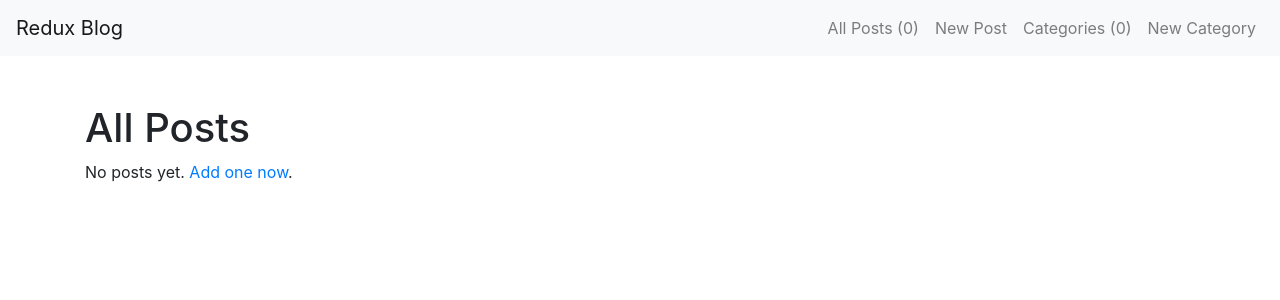
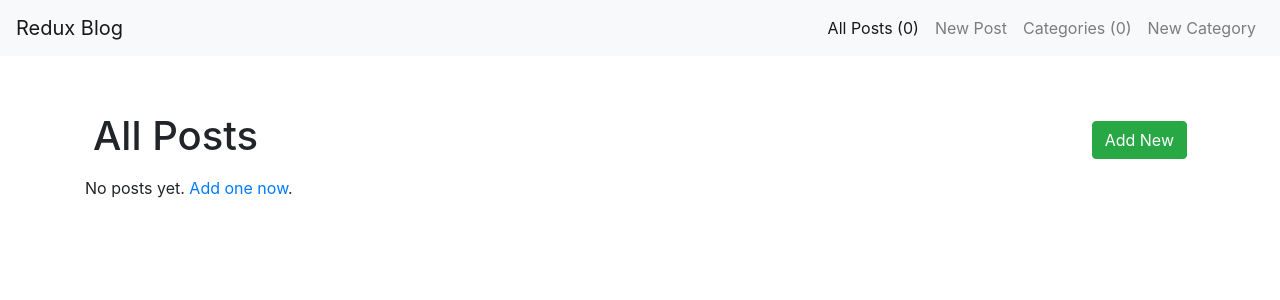
Before and after one commit to matticus1120/React-Redux-Blog-from-Scratch, a React (Create React App) app: page / in a window 1280 px wide. Shown: the top 300 px of the page. Built offline with nearby package versions, Linux system fonts and the light colour scheme.

Commit message:
Add new buttons added to the list pages

```diff
--- a/src/components/Categories.js
+++ b/src/components/Categories.js
@@ -12,6 +12,7 @@ class Categories extends React.Component{
 			return (
 				<tr key={index}>
 					<td><Link to={`/categories/${index}`}>{item.categoryTitle}</Link></td>
+					<td><Link to={`/edit-category/:${index}`}>Edit</Link></td>
 				</tr>
 			)
 		});
@@ -29,8 +30,8 @@ class Categories extends React.Component{
 			<Table>
 				<thead>
 					<tr>
-						<th>Post</th>
 						<th>Category</th>
+						<th>Actions</th>
 					</tr>
 				</thead>
 				<tbody>
@@ -50,7 +51,14 @@ class Categories extends React.Component{
 
 		return(
 			<div>
-				<h1>All Categories</h1>
+				<header>
+					<div className="d-flex p-2 justify-content-between align-items-center">
+						<h1>All Categories</h1>
+						<div>
+							<Link to="/new-category" className="btn btn-success">Add New</Link>
+						</div>
+					</div>
+				</header>
 				{this.renderCategoriesTable()}
 			</div>
 		);
--- a/src/components/Header.js
+++ b/src/components/Header.js
@@ -1,5 +1,5 @@
 import React from 'react';
-import { Link } from 'react-router-dom'
+import { NavLink } from 'react-router-dom'
 
 import { connect } from 'react-redux';
 
@@ -17,22 +17,22 @@ class Header extends React.Component{
 		return(
 			<div className="header">
 				<Navbar color="light" light expand="md" className="mb-5">
-					<Link className="navbar-brand" to="/">Redux Blog</Link>
+					<NavLink exact className="navbar-brand" to="/">Redux Blog</NavLink>
 
 					<Collapse isOpen={true} navbar>
 						<Nav className="ml-auto" navbar>
 
 							<NavItem>
-								<Link className="nav-link" to="/">All Posts ({this.props.posts.length})</Link>
+								<NavLink exact className="nav-link" activeClassName="active" to="/">All Posts ({this.props.posts.length})</NavLink>
 							</NavItem>
 							<NavItem>
-								<Link className="nav-link" to="/new-post">New Post</Link>
+								<NavLink className="nav-link" activeClassName="active" to="/new-post">New Post</NavLink>
 							</NavItem>
 							<NavItem>
-								<Link className="nav-link" to="/categories">Categories ({this.props.categories.length})</Link>
+								<NavLink className="nav-link" activeClassName="active" to="/categories">Categories ({this.props.categories.length})</NavLink>
 							</NavItem>
 							<NavItem>
-								<Link className="nav-link" to="/new-category">New Category</Link>
+								<NavLink className="nav-link" activeClassName="active" to="/new-category">New Category</NavLink>
 							</NavItem>
 
 						</Nav>
--- a/src/components/Home.js
+++ b/src/components/Home.js
@@ -1,7 +1,7 @@
 import React from 'react';
 import { connect } from "react-redux";
 
-import { Route, Link, BrowserRouter as Router } from 'react-router-dom';
+import { Link } from 'react-router-dom';
 
 import { Table } from 'reactstrap';
 
@@ -13,6 +13,7 @@ class Home extends React.Component{
 				<tr key={index}>
 					<td><Link to={`/posts/${index}`}>{item.postTitle}</Link></td>
 					<td>{item.postCategory}</td>
+					<td><Link to={`/edit-post/:${index}`}>Edit</Link></td>
 				</tr>
 			)
 		});
@@ -32,6 +33,7 @@ class Home extends React.Component{
 					<tr>
 						<th>Post</th>
 						<th>Category</th>
+						<th>Actions</th>
 					</tr>
 				</thead>
 				<tbody>
@@ -51,7 +53,14 @@ class Home extends React.Component{
 
 		return(
 			<div>
-				<h1>All Posts</h1>
+				<header>
+					<div className="d-flex p-2 justify-content-between align-items-center">
+						<h1>All Posts</h1>
+						<div>
+							<Link to="/new-post" className="btn btn-success">Add New</Link>
+						</div>
+					</div>
+				</header>
 				{this.renderPostsTable()}
 			</div>
 		);
--- a/src/components/NewCategory.js
+++ b/src/components/NewCategory.js
@@ -7,12 +7,12 @@ import { insertCategory } from "../actions/categoryActions";
 class NewCategory extends React.Component{
 
 	onSubmit = (values) => {
-		console.log('values', values);
 		this.props.insertCategory( values );
-		// this.props.history.push('/');
+		this.props.history.push('/categories');
 	}
 
-	render(){
+	render() {
+
 		return(
 			<div>
 				<h1>Add New Category</h1>
--- a/src/components/NewPost.js
+++ b/src/components/NewPost.js
@@ -1,6 +1,7 @@
 import React from 'react';
 import { connect } from "react-redux";
 import { Form, Field } from 'react-final-form'
+import { Link } from 'react-router-dom';
 
 import { insertPost } from "../actions/postActions";
 
@@ -22,11 +23,13 @@ class NewPost extends React.Component{
 		});
 	}
 
-	render(){
+	renderNewPost() {
 
-		return(
-			<div>
-				<h1>Add New Post</h1>
+		if( !this.props.categories.length ) {
+			return <div><p>No categories yet. <Link to="/new-category">Add one now</Link>.</p></div>
+		}
+
+		return (
 			<Form
 				onSubmit={this.onSubmit}
 				render={({ handleSubmit }) => (
@@ -83,8 +86,18 @@ class NewPost extends React.Component{
 				)}
 			/>
 
+		);
+	}
+
+	render(){
+
+		return (
+			<div>
+				<h1>Add New Post</h1>
+				{this.renderNewPost()}
 			</div>
-		);
+		)
+
 	}
 }
 
```
Lines whose indentation alone changed are shown as unchanged.
